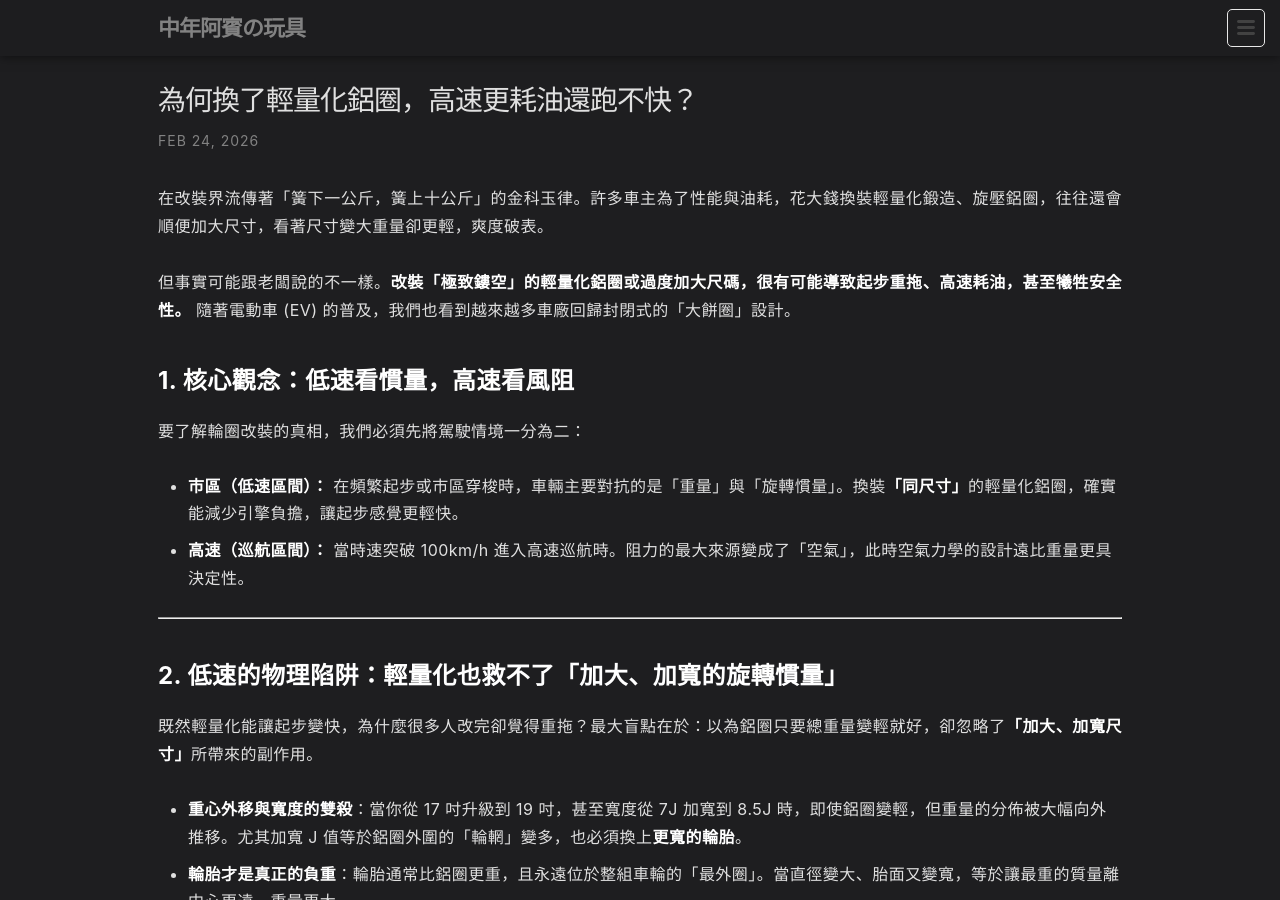
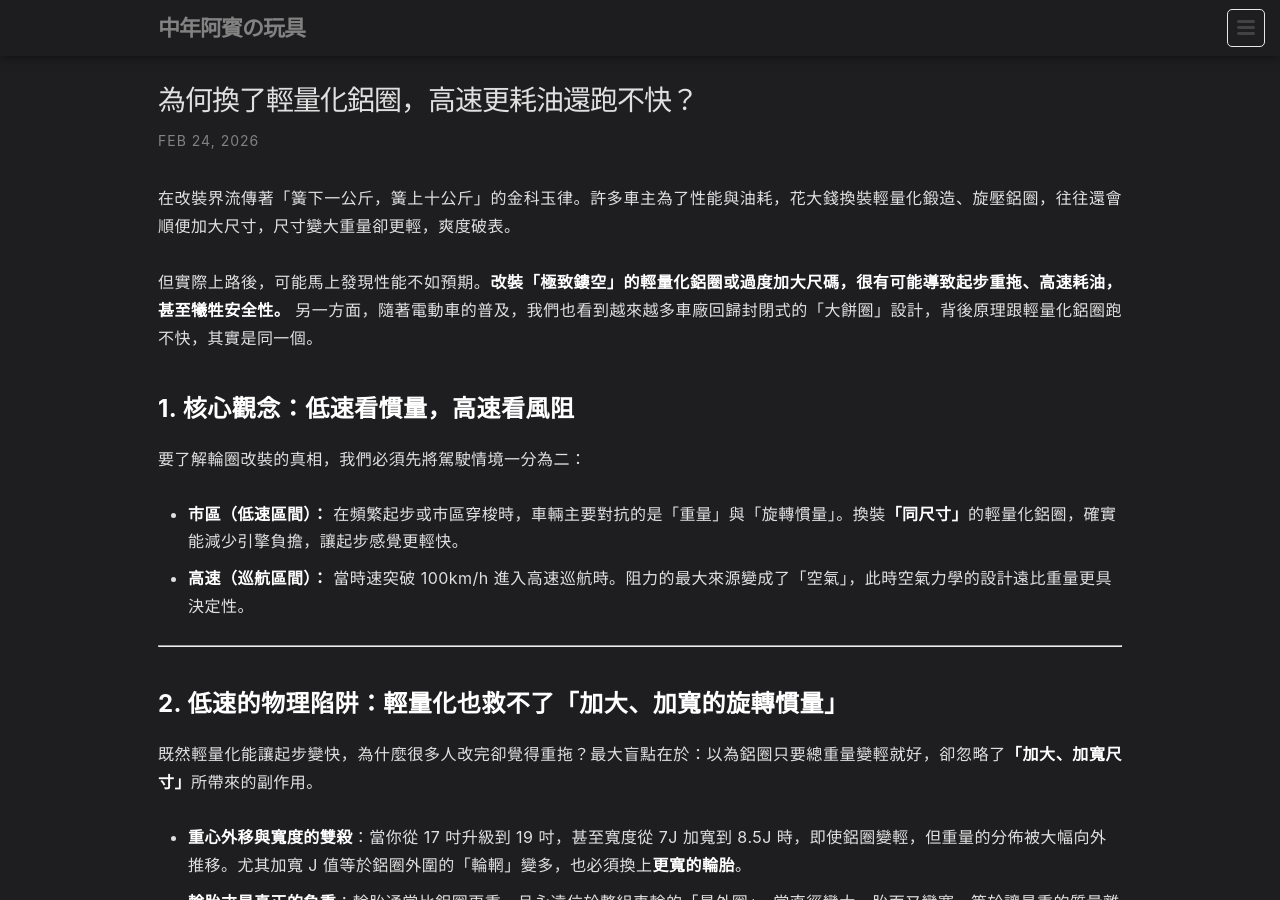
Before and after one commit to 1stbenz/1stbenz.github.io, a Jekyll site: the page built from _posts/zh/2026-02-24-wheel-lug-pattern.md, in a window 1280 px wide and 900 px high. Built offline with Jekyll 4.4.1, drawn with Linux system fonts in a browser that asks for light colours.

Commit message:
Update 2026-02-24-wheel-lug-pattern.md

```diff
--- a/_posts/zh/2026-02-24-wheel-lug-pattern.md
+++ b/_posts/zh/2026-02-24-wheel-lug-pattern.md
@@ -23,9 +23,9 @@ faq:
     answer: "F1 賽車加裝輪圈蓋是為了抑制高速旋轉輪胎與輪圈產生的亂流，減少空氣阻力，達到整流效果。這啟示我們，空氣力學的重要性往往大於單純的輕量化。"
 ---
 
-在改裝界流傳著「簧下一公斤，簧上十公斤」的金科玉律。許多車主為了性能與油耗，花大錢換裝輕量化鍛造、旋壓鋁圈，往往還會順便加大尺寸，看著尺寸變大重量卻更輕，爽度破表。
+在改裝界流傳著「簧下一公斤，簧上十公斤」的金科玉律。許多車主為了性能與油耗，花大錢換裝輕量化鍛造、旋壓鋁圈，往往還會順便加大尺寸，尺寸變大重量卻更輕，爽度破表。
 
-但事實可能跟老闆說的不一樣。**改裝「極致鏤空」的輕量化鋁圈或過度加大尺碼，很有可能導致起步重拖、高速耗油，甚至犧牲安全性。** 隨著電動車 (EV) 的普及，我們也看到越來越多車廠回歸封閉式的「大餅圈」設計。
+但實際上路後，可能馬上發現性能不如預期。**改裝「極致鏤空」的輕量化鋁圈或過度加大尺碼，很有可能導致起步重拖、高速耗油，甚至犧牲安全性。** 另一方面，隨著電動車的普及，我們也看到越來越多車廠回歸封閉式的「大餅圈」設計，背後原理跟輕量化鋁圈跑不快，其實是同一個。
 
 ## 1. 核心觀念：低速看慣量，高速看風阻
 
```
